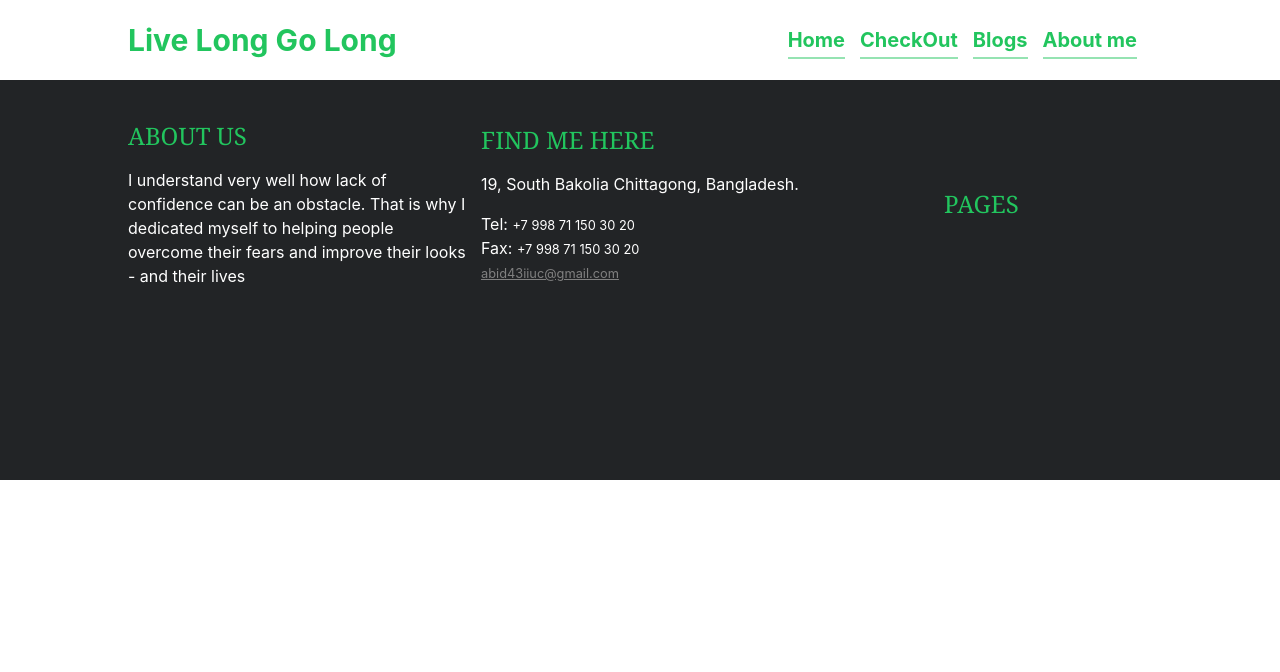
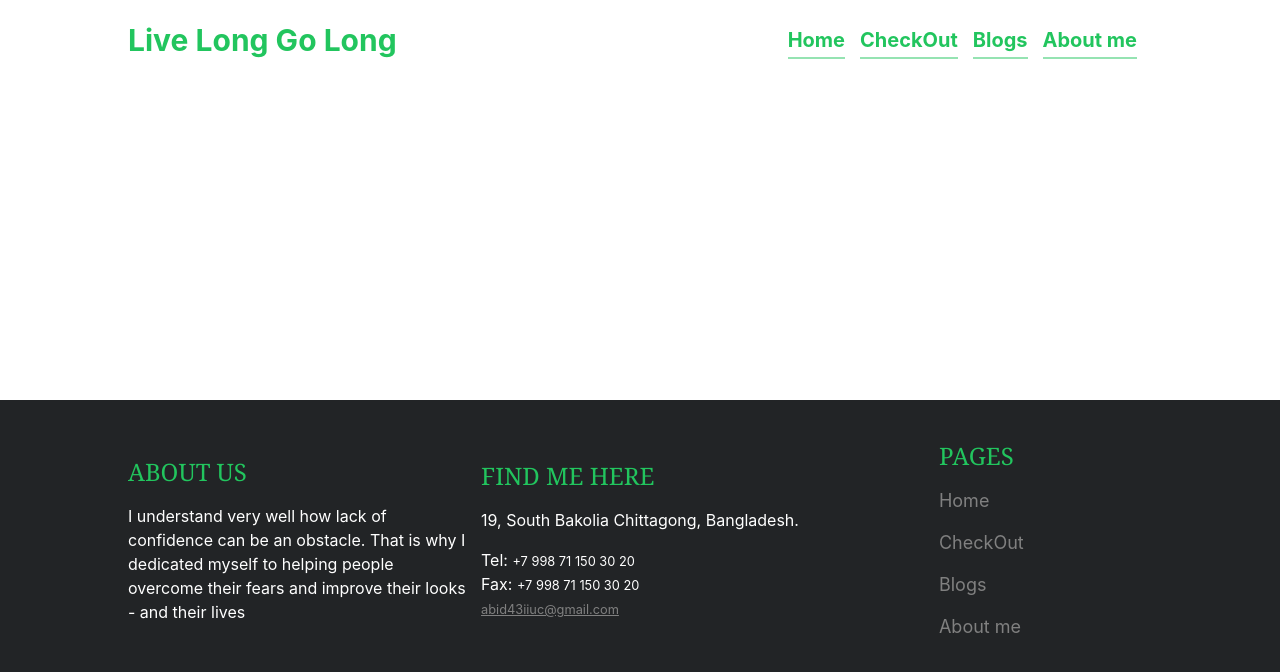
Before and after one commit to Abidur-Rahman-Chowdhury/live-long-go-long, a React (Create React App) app: page / in a window 1280 px wide. Shown: the top 672 px of the page. Built offline with nearby package versions, Linux system fonts and the light colour scheme.

Commit message:
done footer component

```diff
--- a/src/Components/Footer/Footer.css
+++ b/src/Components/Footer/Footer.css
@@ -0,0 +1,6 @@
+.footer-link a {
+    display: block;
+    margin-top: 15px;
+    font-size: 18px;
+    color: gray;
+}
--- a/src/Components/Footer/Footer.js
+++ b/src/Components/Footer/Footer.js
@@ -3,7 +3,7 @@ import { Link } from 'react-router-dom';
 import './Footer.css';
 const Footer = () => {
   return (
-    <footer className=" min-h-[400px] bg-[#222426]">
+    <footer className=" min-h-[400px] bg-[#222426] fixed bottom-0">
       <div className="footer-container pt-10 grid w-[80%] mx-auto grid-cols-1 md:grid-cols-2 lg:grid-cols-3 text-[#22C55E] place-items-center  place-content-center gap-y-8">
         <div>
           <h4 className="text-2xl font-serif">ABOUT US</h4>
@@ -29,10 +29,13 @@ const Footer = () => {
           </a>
         </div>
         <div>
-                  <h4 className="text-2xl font-serif">PAGES</h4>
-                  <div>
-                      <Link></Link>
-                  </div>
+          <h4 className="text-2xl font-serif">PAGES</h4>
+          <div className="footer-link">
+            <Link to="/home">Home</Link>
+            <Link to="/checkout">CheckOut</Link>
+            <Link to="/blogs">Blogs</Link>
+            <Link to="/aboutme">About me</Link>
+          </div>
         </div>
       </div>
     </footer>
--- a/src/Components/Header/Header.js
+++ b/src/Components/Header/Header.js
@@ -4,14 +4,13 @@ import './Header.css';
 
 const Header = () => {
     return (
-        <nav className='w-[80%] mx-auto min-h-[80px] flex flex-col md:flex-row justify-between items-center'>
+        <nav className='w-[80%] mx-auto min-h-[80px] flex flex-col md:flex-row justify-between items-center sticky top-0 mb-8'>
             <h1 className='text-3xl font-bold text-green-500'>Live Long Go Long</h1>
             <ul className='items-container'>
                 <Link to='/home'>Home</Link>
                 <Link to='/checkout'>CheckOut</Link>
                 <Link to='/blogs'>Blogs</Link>
                 <Link to='/aboutme'>About me</Link>
-
              </ul>
         </nav>
     );
```
